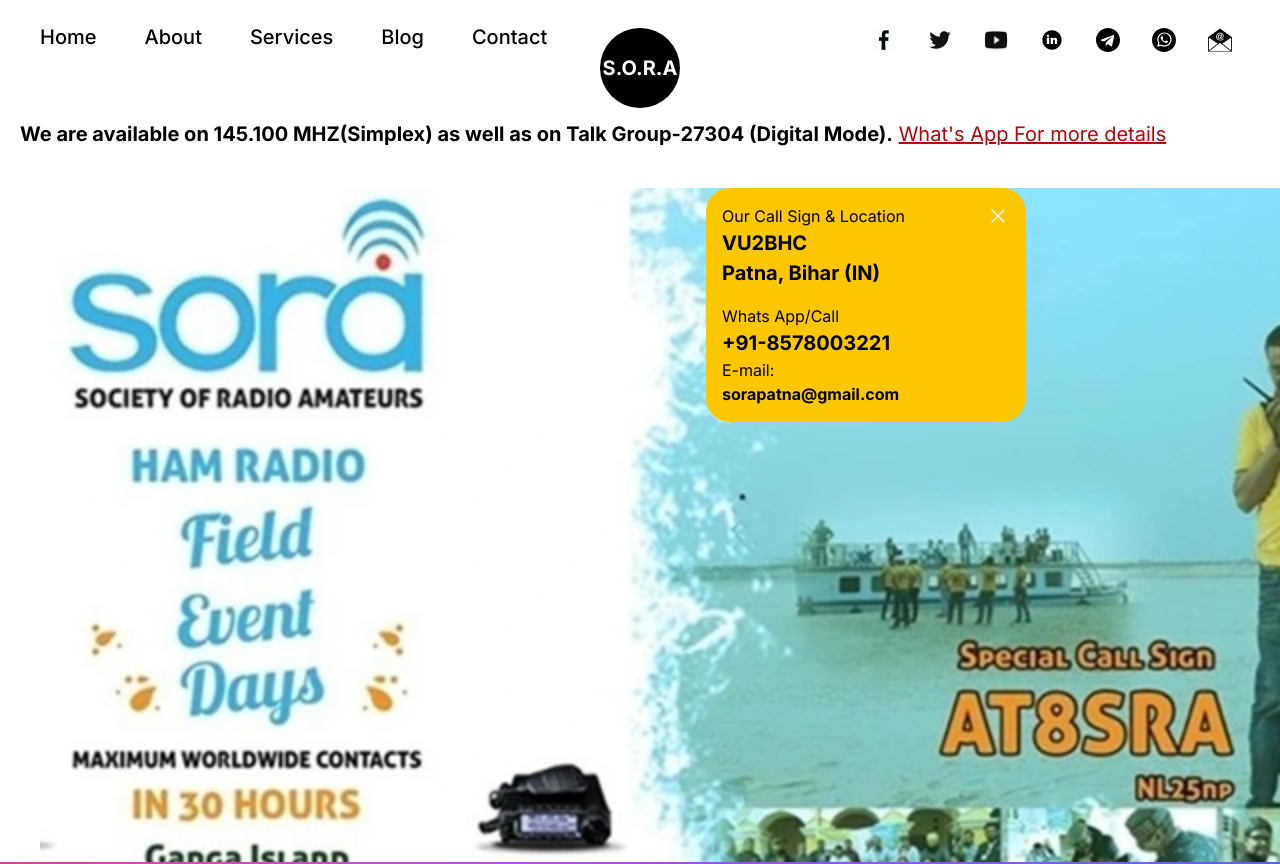
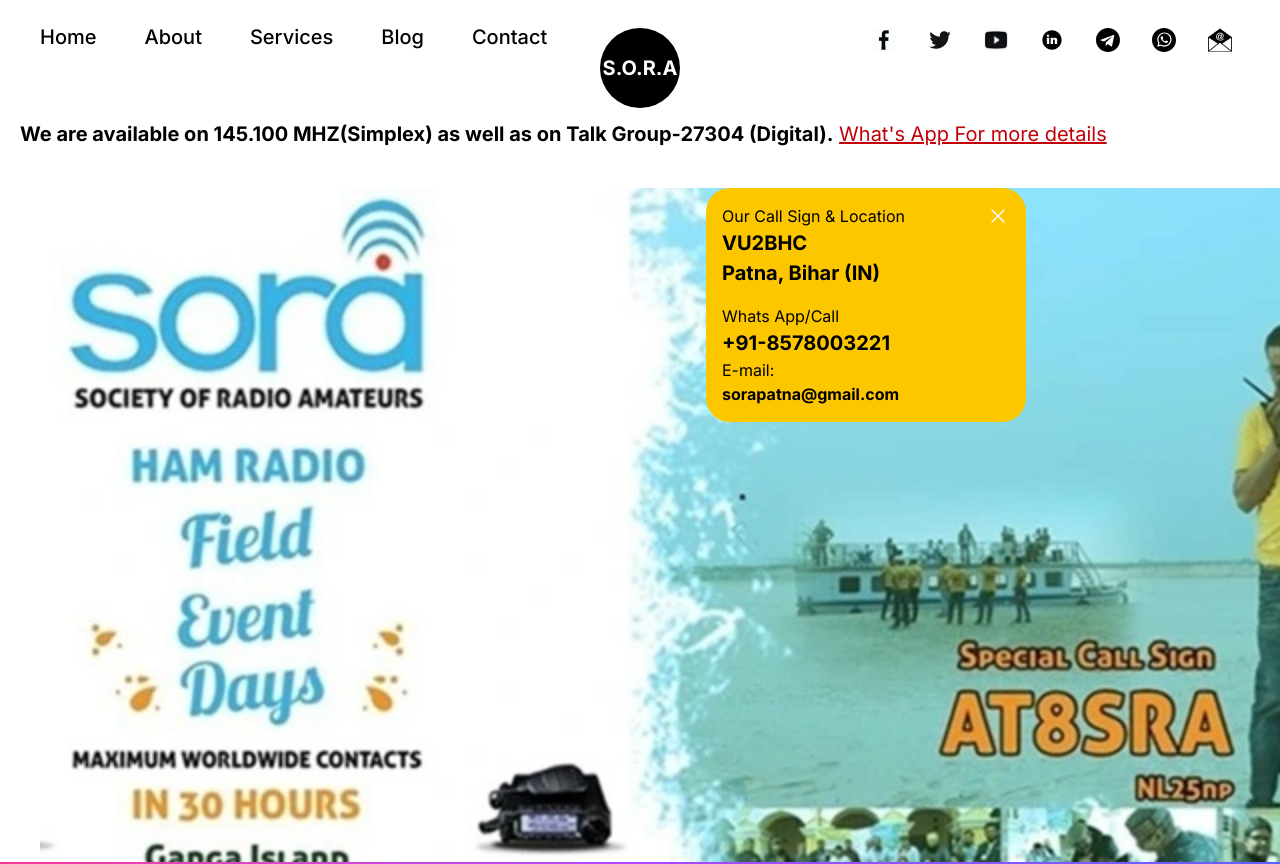
Before and after one commit to sorapatna/SORA-WEBSITE, a Next.js app: page / in a window 1280 px wide. Shown: the top 864 px of the page. Built offline with nearby package versions, Linux system fonts and the light colour scheme.

Commit message:
Update Alert.tsx

```diff
--- a/components/Alert.tsx
+++ b/components/Alert.tsx
@@ -8,7 +8,7 @@
       )}
     >
         <>
-            <strong>We are available on 145.100 MHZ(Simplex) as well as on Talk Group-27304 (Digital Mode).</strong>{' '}
+            <strong>We are available on 145.100 MHZ(Simplex) as well as on Talk Group-27304 (Digital).</strong>{' '}
             <a
                 href={`https://wa.me/+918578003221`}
                 target="_blank" rel="noopener noreferrer"
```
